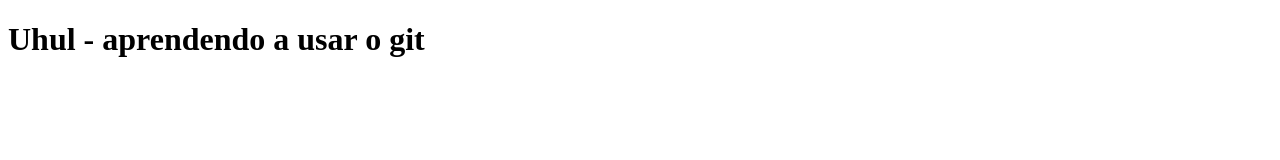
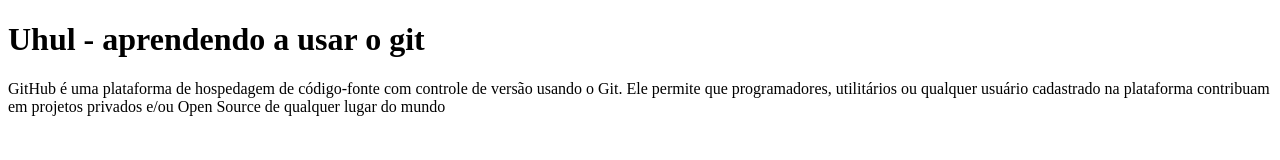
Before and after one commit to gislainepereira/hello_word, a plain HTML site: page index.html in a window 1280 px wide. Drawn offline with Linux system fonts and the light colour scheme.

Commit message:
add paragrafo

```diff
--- a/index.html
+++ b/index.html
@@ -8,8 +8,10 @@
 </head>
 <body>
     <h1>Uhul - aprendendo a usar o git
+</h1>
+<p>GitHub é uma plataforma de hospedagem de código-fonte com controle de versão usando o Git. Ele permite que programadores, utilitários ou qualquer usuário cadastrado na plataforma contribuam em projetos privados e/ou Open Source de qualquer lugar do mundo
 
-    </h1>
+</p>
 
 
 </body>
```
